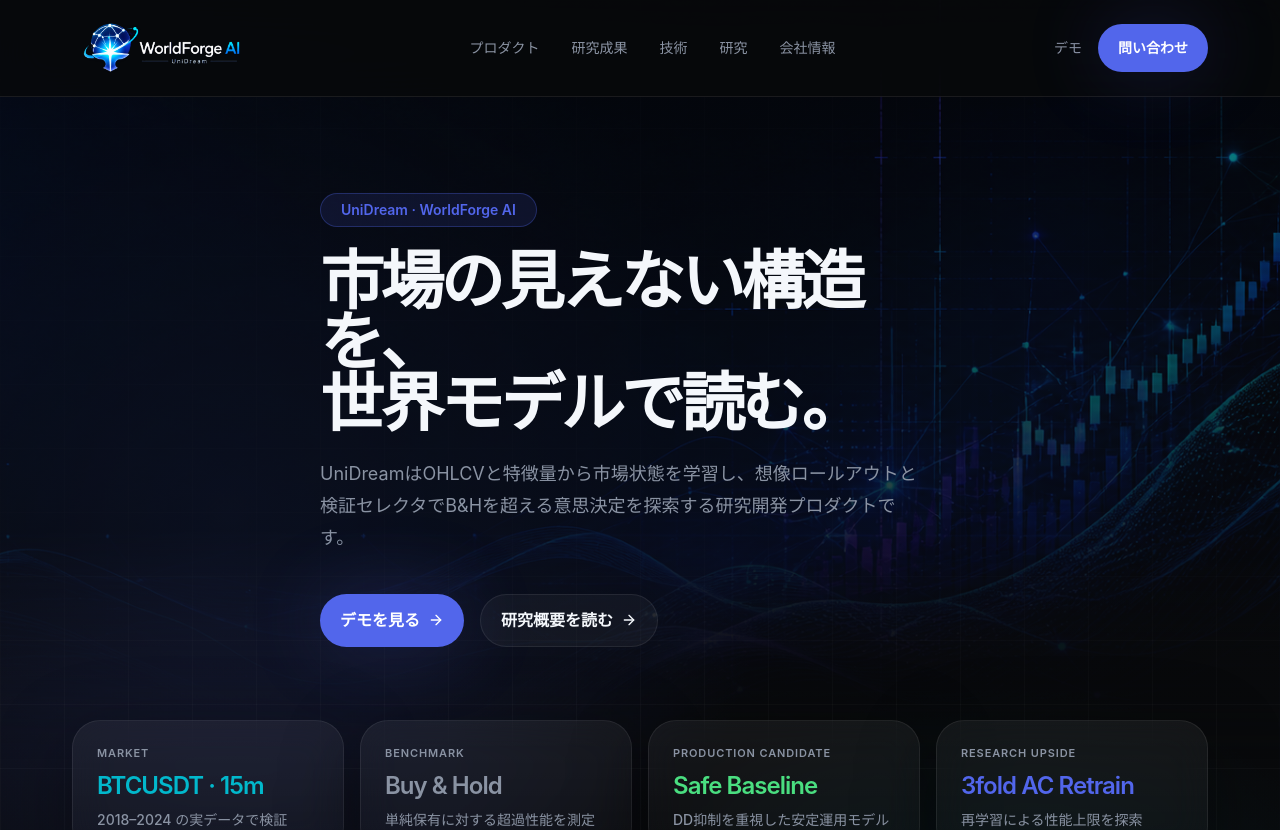
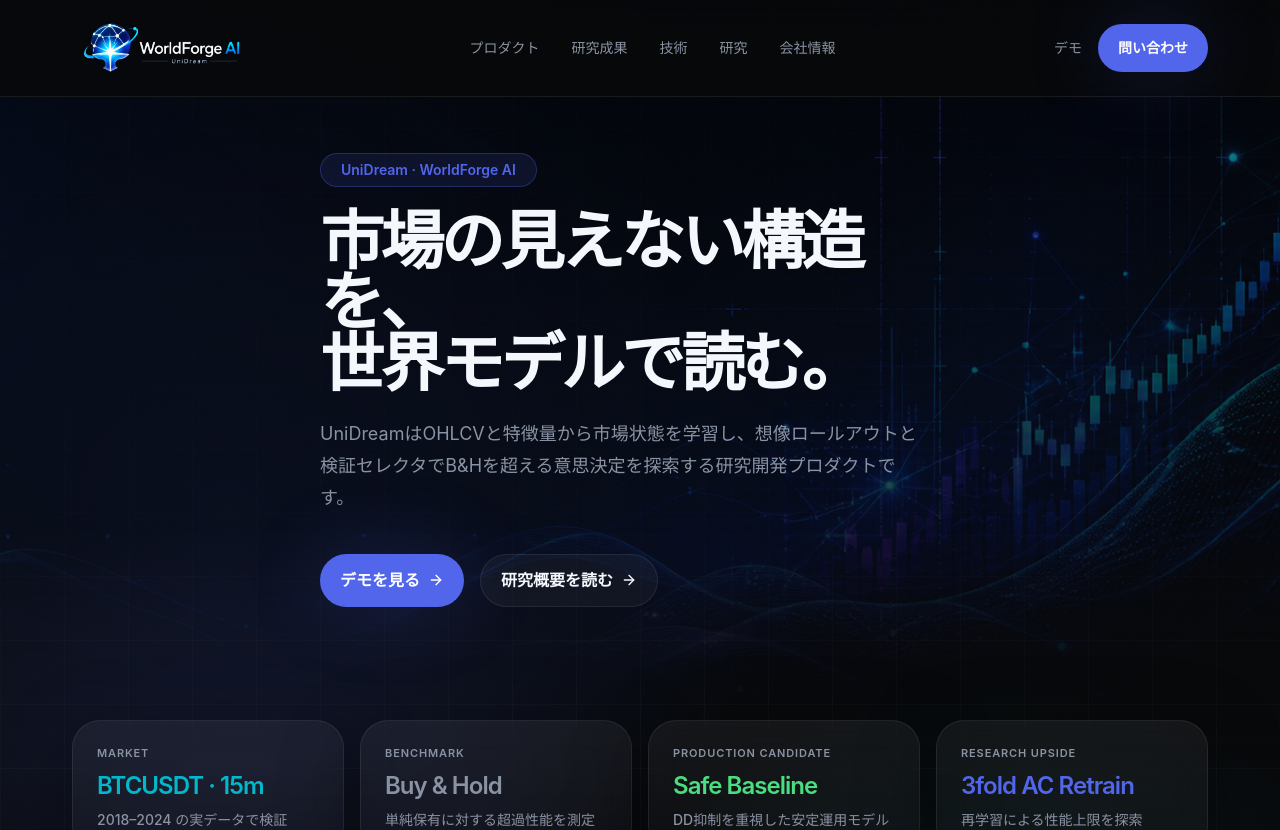
Before and after one commit to shinji-ogasa/unidream-demo-web, a Next.js app: page /homepage in a window 1280 px wide. Shown: the top 830 px of the page. Built offline with nearby package versions, Linux system fonts and the light colour scheme.

Commit message:
remove pt-20 from hero

```diff
--- a/src/app/homepage/page.tsx
+++ b/src/app/homepage/page.tsx
@@ -165,7 +165,7 @@
       </motion.header>
 
       {/* hero */}
-      <section className="relative min-h-[760px] flex items-center pt-20">
+      <section className="relative min-h-[760px] flex items-center">
         <div className="hero-visual-bg" />
         <div className="relative z-10 px-[25%] py-20 md:py-28">
           <div className="max-w-[600px]">
```
